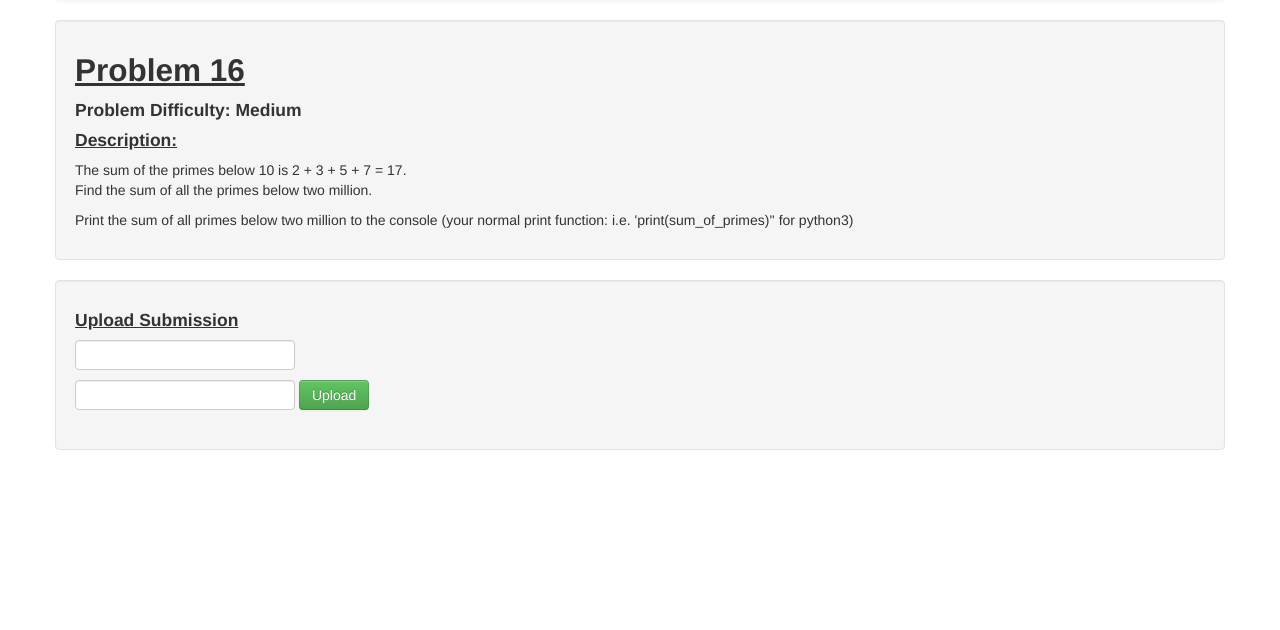
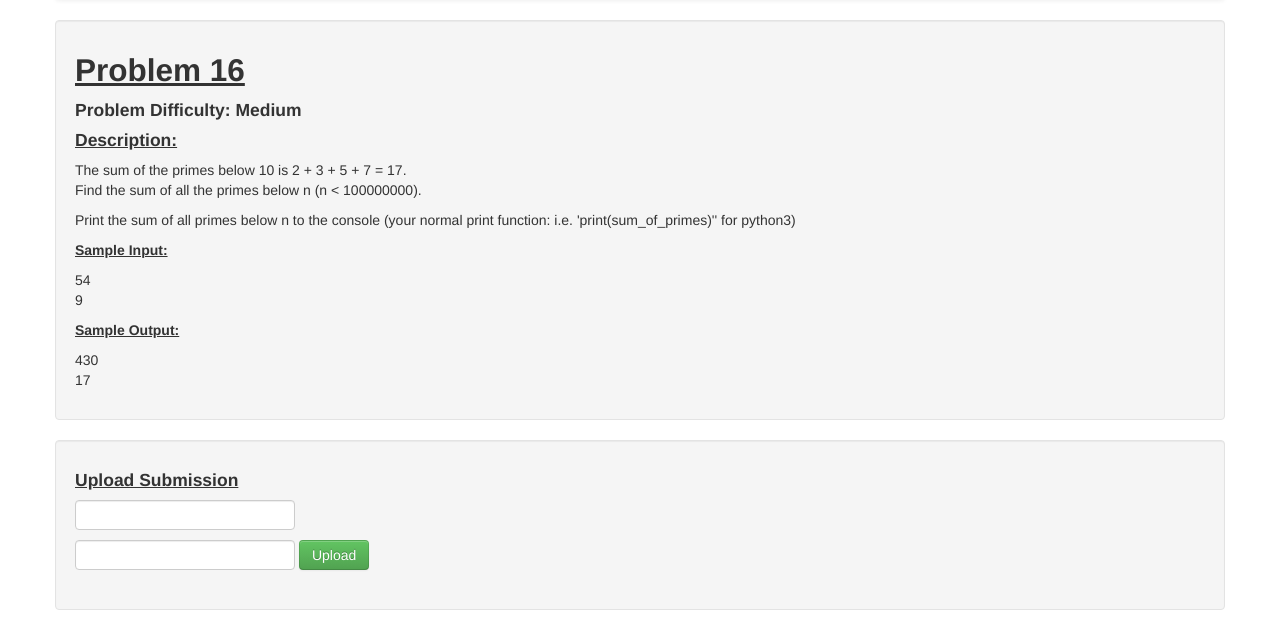
Before and after one commit to ratchelfurlong/Program_A_Bull, a Flask app: template app/templates/16.html in a window 1280 px wide. Shown: the part 42-672 px from the top of the page. Run offline with Flask 2, Linux system fonts and the light colour scheme; the template is opened without the code that fills it: most values are stand-ins (such as "Sample title", 1, 10 or a date in 2020); form fields are guessed from the names that the template uses; some libraries are stand-ins or nearby versions.

Commit message:
Update 16.html

```diff
--- a/app/templates/16.html
+++ b/app/templates/16.html
@@ -10,10 +10,22 @@
 
 		<h4><u>Description:</u></h4>
 		<p>The sum of the primes below 10 is 2 + 3 + 5 + 7 = 17.<br>
-		Find the sum of all the primes below two million.
+		Find the sum of all the primes below n (n < 100000000).
 		</p>
 
-		<p>Print the sum of all primes below two million to the console (your normal print function: i.e. 'print(sum_of_primes)'' for python3)</p>
+		<p>Print the sum of all primes below n to the console (your normal print function: i.e. 'print(sum_of_primes)'' for python3)</p>
+
+		<h5><u>Sample Input:</u></h5>
+		<p>
+		54<br>
+		9 <br>
+		</p>
+
+		<h5><u>Sample Output:</u></h5>
+		<p>
+		430<br>
+		17<br>
+		</p>
 
 	</div>
 </div>
```
